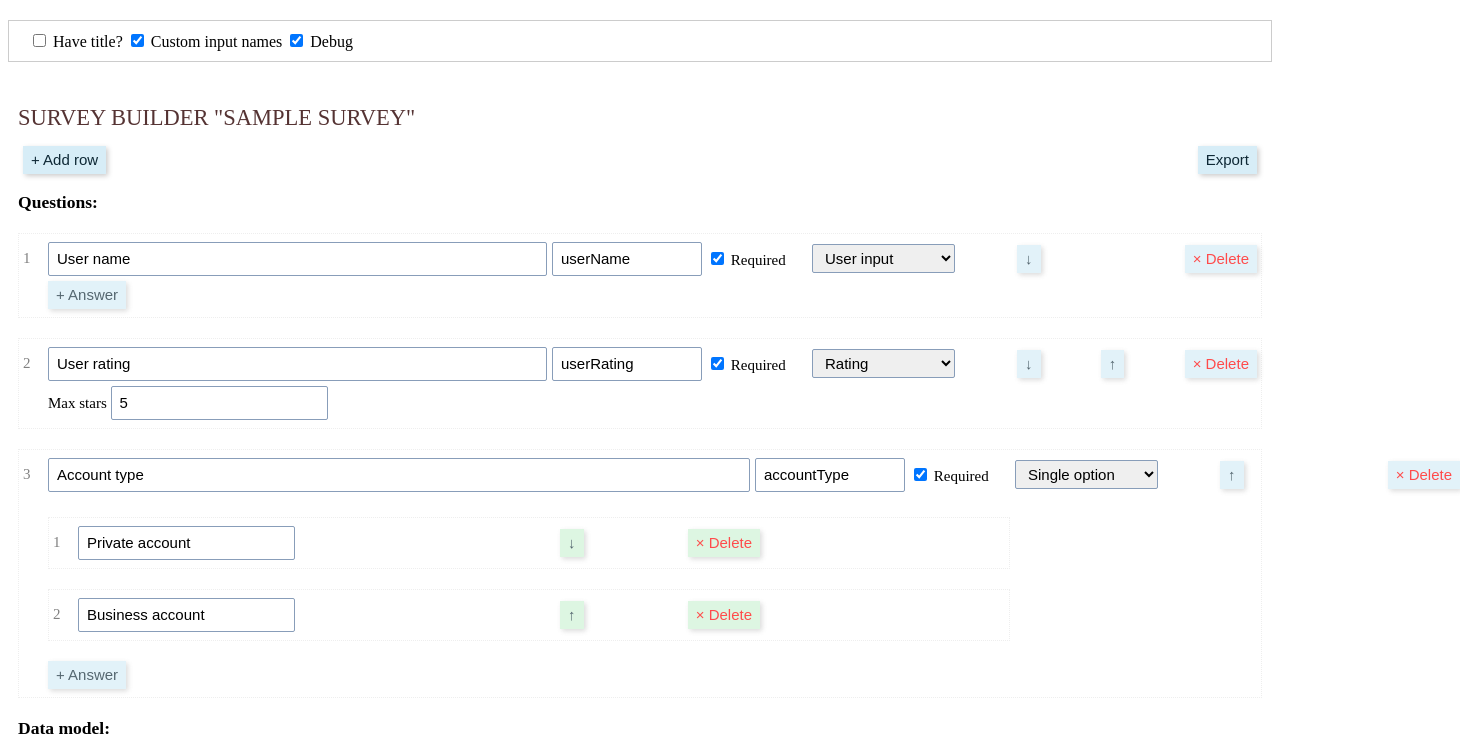
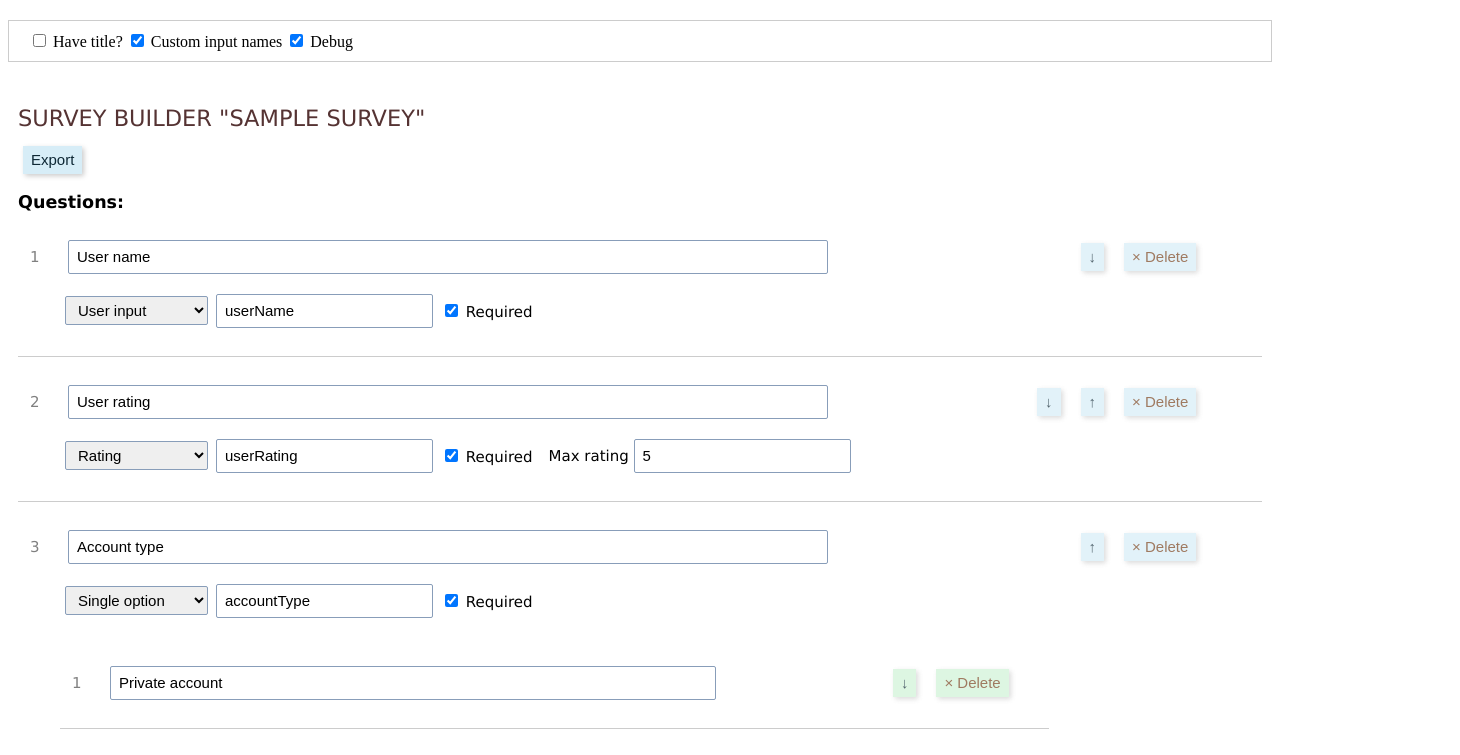
Before and after one commit to lotas/survey-builder, a Svelte app: page / in a window 1280 px wide. Shown: the top 755 px of the page, 1460 px wide, since content can reach past the window. Built offline with nearby package versions, Linux system fonts and the light colour scheme.

Commit message:
Improving UI

```diff
--- a/src/SurveyBuilder/Questions.svelte
+++ b/src/SurveyBuilder/Questions.svelte
@@ -48,6 +48,16 @@
     })
     questions = questions
   }
+
+  function addRow() {
+    questions.push({
+      id: genId(),
+      title: 'New question',
+      required: true,
+      type: SurveyBuilderTypes.TextInput,
+    })
+    questions = questions
+  }
 </script>
 
 <main>
@@ -56,6 +66,26 @@
       <li animate:flip={{ duration: 250 }}>
         <span class="number">{idx + 1}</span>
         <input class="title" type="text" bind:value={item.title} />
+        <div class="actions">
+        {#if idx < questions.length - 1}<button on:click|preventDefault={() => moveUp(idx)}
+          >&darr;</button
+          >{/if}
+          {#if idx > 0}<button on:click|preventDefault={() => moveDown(idx)}>&uarr;</button>{/if}
+          {#if deleteConfirmation !== idx}
+          <button class="danger" on:click|preventDefault={() => deleteRow(idx)}>&times; Delete </button>
+          {:else}
+          <button class="danger" on:click|preventDefault={() => deleteRowConfirm(idx)}>&times; Yes, delete </button>
+          <button class="danger" on:click|preventDefault={() => deleteRow(-1)}> Cancel </button>
+          {/if}
+        </div>
+        {#if !parentType}
+        <div class="type-selector">
+          <TypeSelector
+            questionType={item.type}
+            onChange={(value) => onQuestionTypeChange(idx, value)}
+          />
+        </div>
+        {/if}
         {#if !parentType}
         {#if customInputNames}
           <input class="name" type="text" bind:value={item.name} placeholder="input-name" />
@@ -64,46 +94,29 @@
           <input type="checkbox" bind:checked={item.required} />
           Required
         </label>
-        {:else}
-          <div></div>
         {/if}
-        {#if !parentType}
-        <TypeSelector
-          questionType={item.type}
-          onChange={(value) => onQuestionTypeChange(idx, value)}
-        />
-        {:else}
-          <div></div>
+        {#if item.type === SurveyBuilderTypes.StarsRating}
+          <label>
+            Max rating
+            <input type="number" bind:value={item.options} placeholder="5" />
+          </label>
         {/if}
-        <div class="actions">
-          {#if idx < questions.length - 1}<button on:click|preventDefault={() => moveUp(idx)}
-              >&darr;</button
-            >{/if}
-          {#if idx > 0}<button on:click|preventDefault={() => moveDown(idx)}>&uarr;</button>{/if}
-          {#if deleteConfirmation !== idx}
-          <button class="danger" on:click|preventDefault={() => deleteRow(idx)}>&times; Delete </button>
-          {:else}
-          <button class="danger" on:click|preventDefault={() => deleteRowConfirm(idx)}>&times; Yes, delete </button>
-          <button class="danger" on:click|preventDefault={() => deleteRow(-1)}> Cancel </button>
-          {/if}
-        </div>
 
         {#if !parentType}
         <div class="answers">
-          {#if item.type === SurveyBuilderTypes.StarsRating}
-            <label>
-              Max stars
-              <input type="number" bind:value={item.options} placeholder="5" />
-            </label>
-          {/if}
-          {#if item.type !== SurveyBuilderTypes.StarsRating}
+          {#if item.type !== SurveyBuilderTypes.StarsRating && item.type !== SurveyBuilderTypes.TextInput}
             <svelte:self bind:questions={item.answers} bind:parentType={item.type} />
-            <button on:click|preventDefault={() => addAnswer(idx)}>+ Answer</button>
+            <button class="add-answer" on:click|preventDefault={() => addAnswer(idx)}>+ Answer</button>
           {/if}
         </div>
         {/if}
       </li>
     {/each}
+    {#if !parentType}
+    <li class="add-question">
+      <button on:click|preventDefault={addRow}> &plus; Add question </button>
+    </li>
+    {/if}
   </ol>
 </main>
 
@@ -114,20 +127,29 @@
     font-size: 15px;
   }
   button.danger {
-    color: red;
+    color: rgb(119, 66, 30);
   }
   .questions li {
     margin: 20px 0;
     padding: 8px 4px;
-    border: 1px dotted #eee;
+    border-bottom: 1px solid #ccc;
 
     align-items: center;
-    display: grid;
-    grid-template-columns: 20px auto 150px 100px 200px 240px;
-    grid-gap: 5px 5px;
+    display: flex;
+    flex: 0 1 auto;
+    flex-wrap: wrap;
+    flex-direction: row;
+    box-sizing: border-box;
+    /* justify-content: space-between; */
+    align-items: center;
+  }
+  .questions li > * {
+    padding-left: 8px;
+    padding-right: 8px;
   }
   .questions li button {
     opacity: 0.7;
+    margin: auto 10px;
   }
   .questions li button:hover {
     opacity: 1;
@@ -136,18 +158,52 @@
   .questions li .number {
     color: gray;
     font-weight: 100;
+    flex-basis: 30px;
+    max-width: 30px;
+    margin-bottom: 20px;
+  }
+  .questions li .title {
+    flex-basis: 60%;
+    max-width: 60%;
+    margin-bottom: 20px;
   }
   .questions li .actions {
+    flex-basis: 30%;
+    margin-bottom: 20px;
+
     display: flex;
-    justify-content: space-between;
+    justify-content: flex-end;
     align-items: flex-end;
   }
+  .questions li .type-selector {
+    margin-left: 35px;
+  }
   .questions li:hover {
-    border-color: #3c3;
+    border-color: rgb(76, 115, 160);
+    background-color: rgba(239, 248, 250, 0.295);
     cursor: pointer;
   }
   .questions li .answers {
-    grid-column: 2/5;
+    flex-basis: 100%;
+    max-width: 80%;
+    margin-left: 30px;
+    margin-top: 20px;
+  }
+
+  .questions li.add-question {
+    display: block;
+  }
+  .questions li.add-question button {
+    width: 100%;
+    background: rgb(232, 248, 252);
+    padding: 10px 0;
+  }
+
+  .questions .add-answer {
+    display: block;
+    width: 100%;
+    padding: 10px 0;
+    background: rgb(232, 252, 234);
   }
 
   .questions :global(.questions button) {
--- a/src/SurveyBuilder/SurveyBuilder.svelte
+++ b/src/SurveyBuilder/SurveyBuilder.svelte
@@ -1,9 +1,7 @@
 
 <script lang="ts">
   import type { SurveyBuilderSnapshot } from './types'
-  import { SurveyBuilderTypes } from './types'
   import Questions from './Questions.svelte'
-  import { genId } from './utils'
 
   // Props
   export let haveTitle = true
@@ -17,17 +15,6 @@
     if (typeof onChange === 'function') {
       onChange(snapshot)
     }
-  }
-
-  function addRow() {
-    snapshot.questions.push({
-      id: genId(),
-      title: 'New question',
-      required: true,
-      type: SurveyBuilderTypes.TextInput,
-    })
-    // to make it reactive, reassing value
-    snapshot = snapshot
   }
 
   function handleExport() {
@@ -50,7 +37,6 @@
     </div>
   {/if}
   <div class="controls">
-    <button on:click|preventDefault={addRow}> + Add row </button>
     <button on:click|preventDefault={handleExport}> Export </button>
   </div>
 
@@ -79,6 +65,7 @@
   main {
     padding: 8px 10px;
     font-size: 15px;
+    font-family: Verdana, Geneva, Tahoma, sans-serif;
   }
 
   main :global(button) {
```
Also changed, not shown: 5 other files (tests, documents, lock files or other folders).
